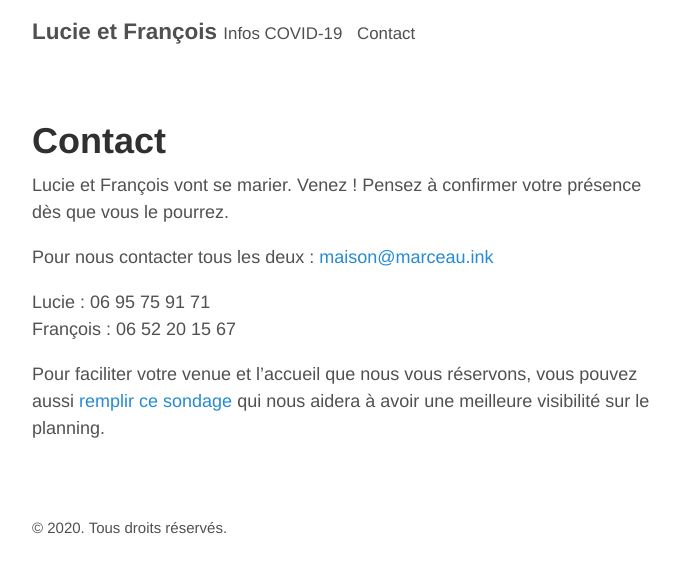
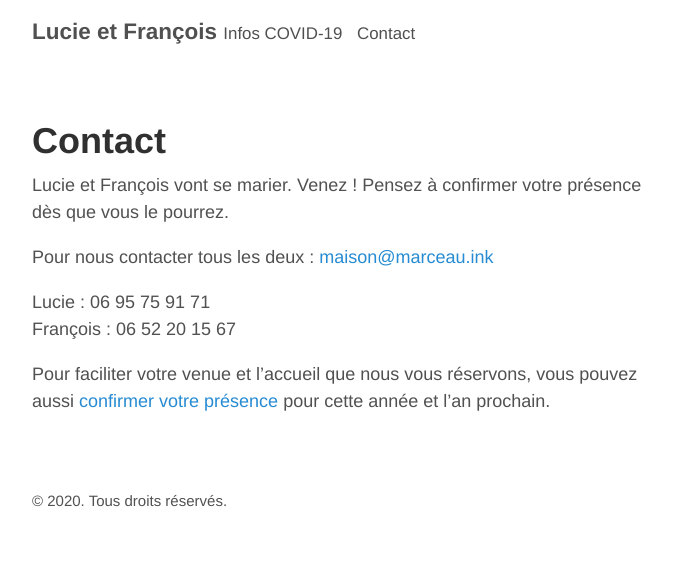
Before and after one commit to francoismarceau/blog, a Jekyll site: the page built from contact.md, in a window 1280 px wide. Shown: the top 573 px of the page, without its empty margins (293-973 px from the left). Built offline with Jekyll 4.4.1, drawn with Linux system fonts in a browser that asks for light colours.

Commit message:
Update contact.md

```diff
--- a/contact.md
+++ b/contact.md
@@ -12,4 +12,4 @@ Pour nous contacter tous les deux : [maison@marceau.ink](mailto:maison@marceau.i
 Lucie : 06 95 75 91 71
 François : 06 52 20 15 67
 
-Pour faciliter votre venue et l'accueil que nous vous réservons, vous pouvez aussi [remplir ce sondage](https://forms.gle/WHTeDyvUgwcKVY9x8) qui nous aidera à avoir une meilleure visibilité sur le planning.
+Pour faciliter votre venue et l'accueil que nous vous réservons, vous pouvez aussi  [confirmer votre présence](https://docs.google.com/forms/d/e/1FAIpQLScYT0rV9Enf2myDoLE5mVnJNy8qGxbD27JnDLs2kgbEgZYQFg/viewform?usp=sf_link) pour cette année et l'an prochain.
```
